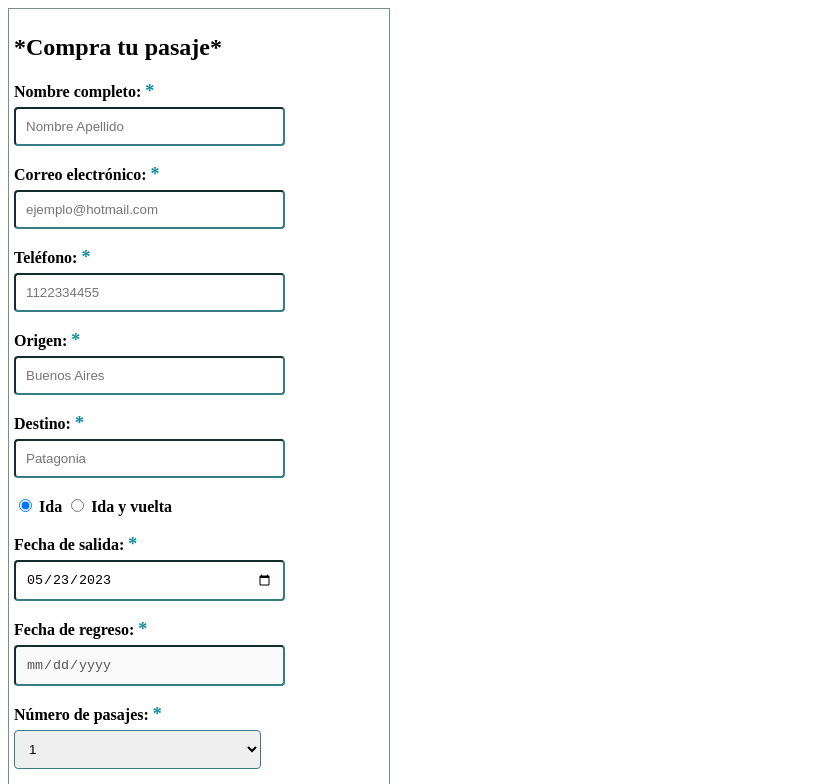
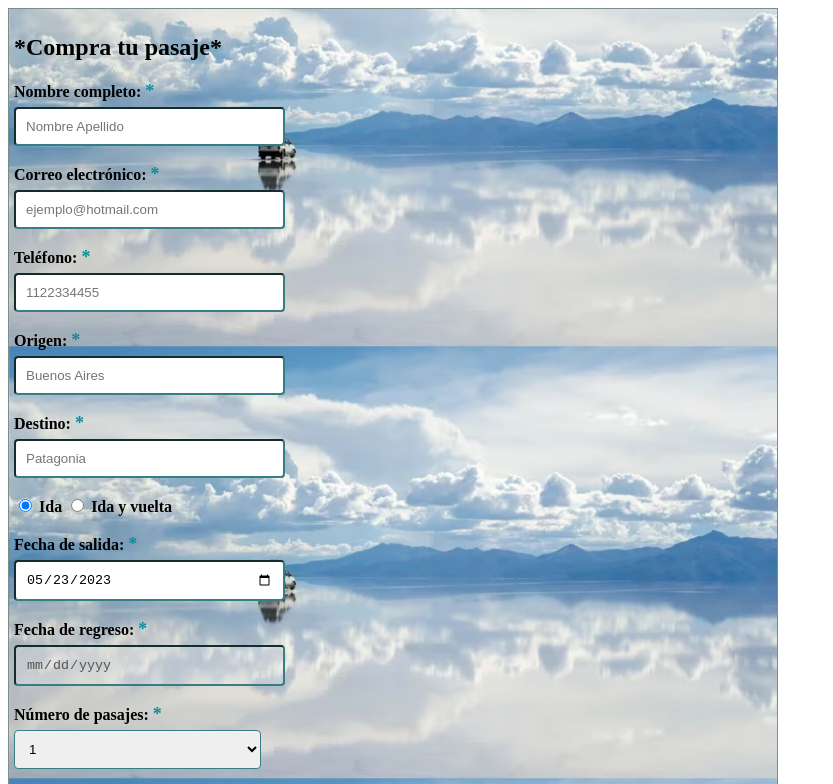
Before and after one commit to costillalucas/ALasNubes, a plain HTML site: page partials/formulario.html in a window 1280 px wide. Shown: the top 784 px of the page, without its empty margins (0-833 px from the left). Drawn offline with Linux system fonts and the light colour scheme.

Commit message:
Formulario

```diff
--- a/css/formulario.css
+++ b/css/formulario.css
@@ -52,7 +52,9 @@ input[type="submit"]:hover {
 
 .formulario{
     display: inline-block;
-    width: 370px;
+    width: 60%;
     border: 1px solid #798d89;
     padding: 5px;
+    background-image: url("../img/carronubes.avif");
+    background-position: center;
 }
```
